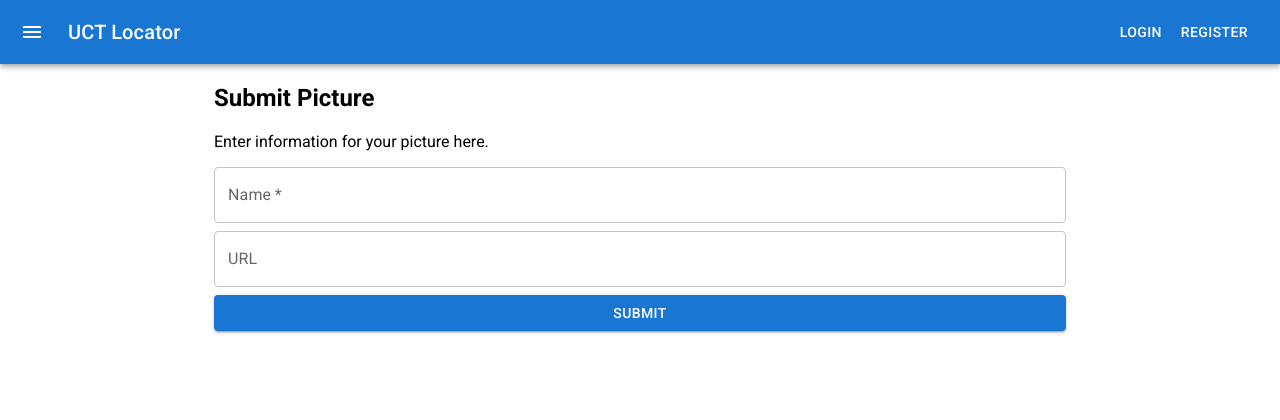
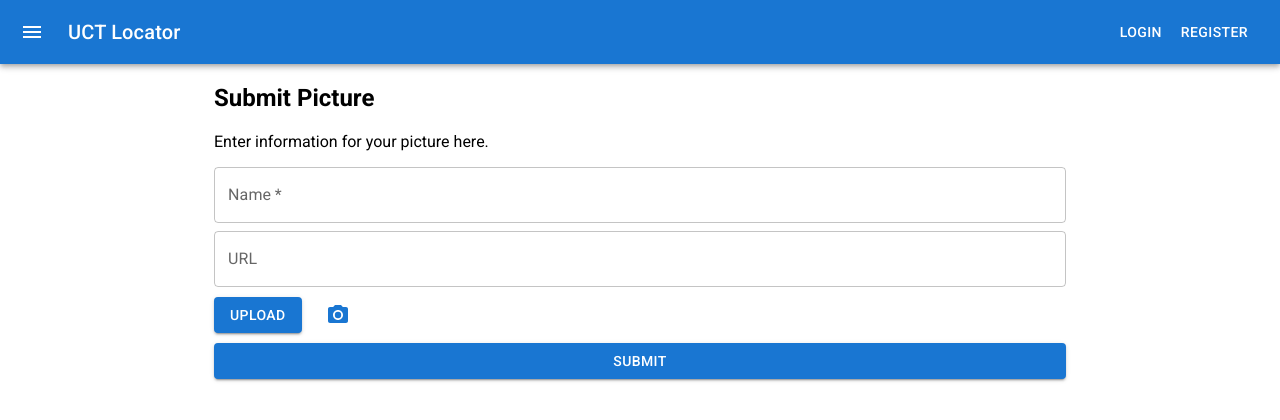
Before and after one commit to InspiredAccessFoundation/uct-locator, a React (Create React App) app in the folder front-end/: page /submit-picture/1 in a window 1280 px wide. Shown: the top 420 px of the page. Built offline with nearby package versions, Linux system fonts and the light colour scheme; what axios-cache-interceptor would draw is missing.

Commit message:
added upload picture button

```diff
--- a/front-end/src/components/Pictures/SubmitPicture.js
+++ b/front-end/src/components/Pictures/SubmitPicture.js
@@ -16,7 +16,8 @@
 import axios from "axios";
 import { useParams } from 'react-router-dom';
 import { Dialog, DialogTitle, DialogContent, DialogContentText, Link } from '@mui/material';
-
+import IconButton from '@mui/material/IconButton';
+import PhotoCamera from '@mui/icons-material/PhotoCamera';
 
 const SubmitPicture = () => {
 
@@ -61,6 +62,16 @@
                    onChange={(e) => setUrl(e.target.value)}
                    value={url}
                  />
+               <Stack direction="row" alignItems="center" spacing={2}>
+                 <Button variant="contained" component="label">
+                   Upload
+                   <input hidden accept="image/*" multiple type="file" />
+                 </Button>
+                 <IconButton color="primary" aria-label="upload picture" component="label">
+                   <input hidden accept="image/*" type="file" />
+                   <PhotoCamera />
+                 </IconButton>
+               </Stack>
                  <Button
                    variant="contained"
                    type="submit"
```
